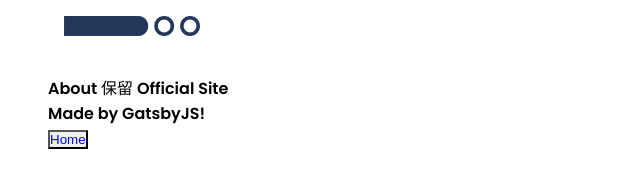
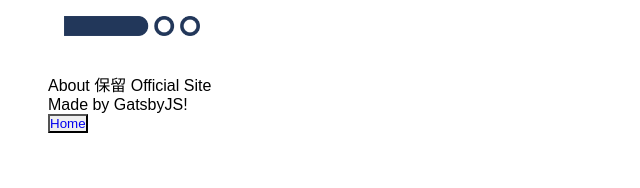
Before and after one commit to Ogijun2018/horyu-official, a Gatsby site: page /about in a window 1280 px wide. Shown: the whole page, without its empty margins (0-640 px from the left). Built offline with nearby package versions, Linux system fonts and the light colour scheme; Gatsby itself is replaced by a stand-in of ours.

Commit message:
remove unnecessary font import

```diff
--- a/src/styles/index.scss
+++ b/src/styles/index.scss
@@ -1,11 +1,10 @@
-@import url('https://fonts.googleapis.com/css2?family=Poppins:wght@600&family=Shippori+Mincho&display=swap');
 * {
   margin: 0;
   padding: 0;
 }
 
 html {
-  font-family: 'Poppins', 'Shippori Mincho', sans-serif;
+  font-family: sans-serif;
 }
 
 @media screen and (min-width: 560px) {
```
